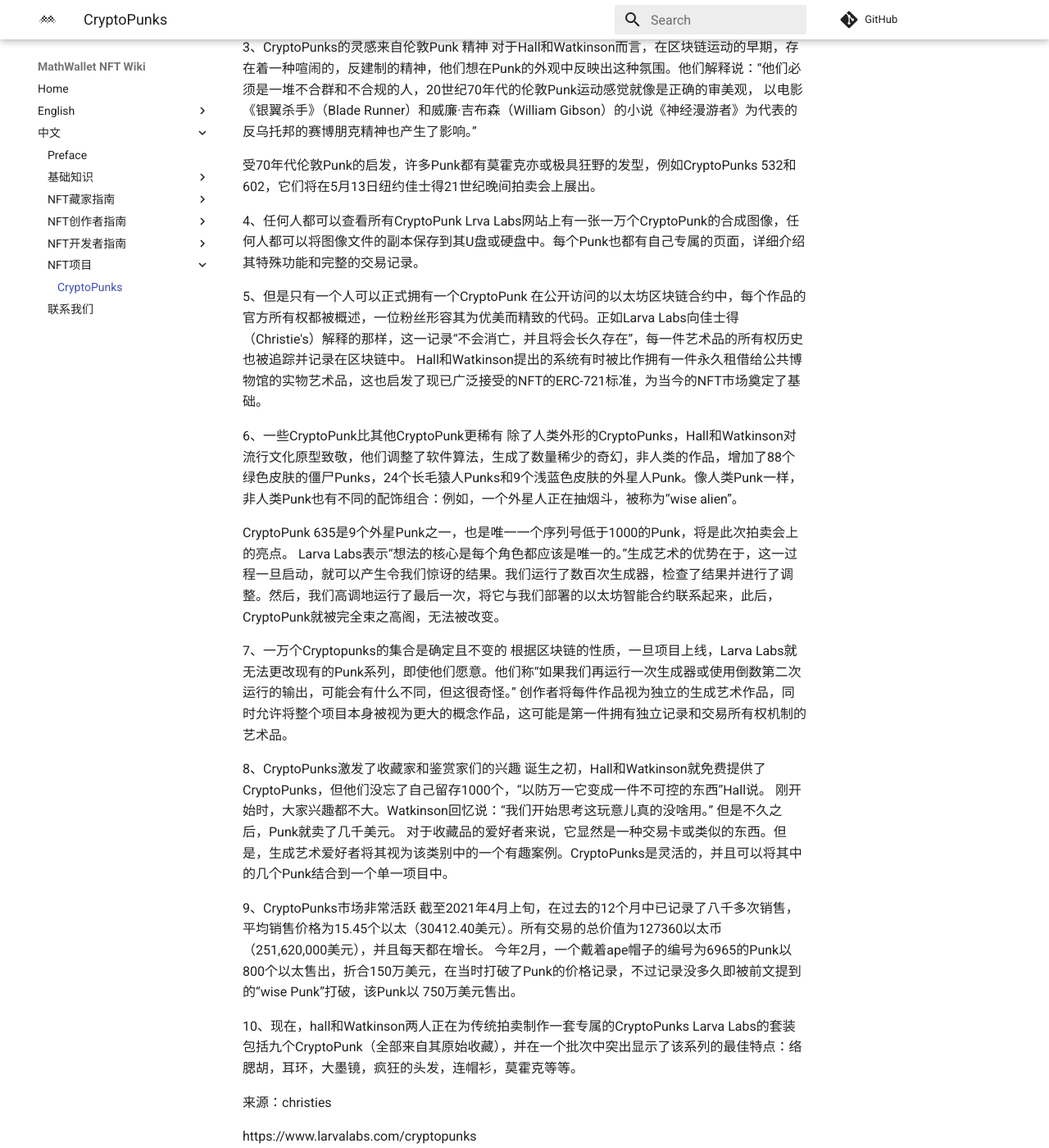
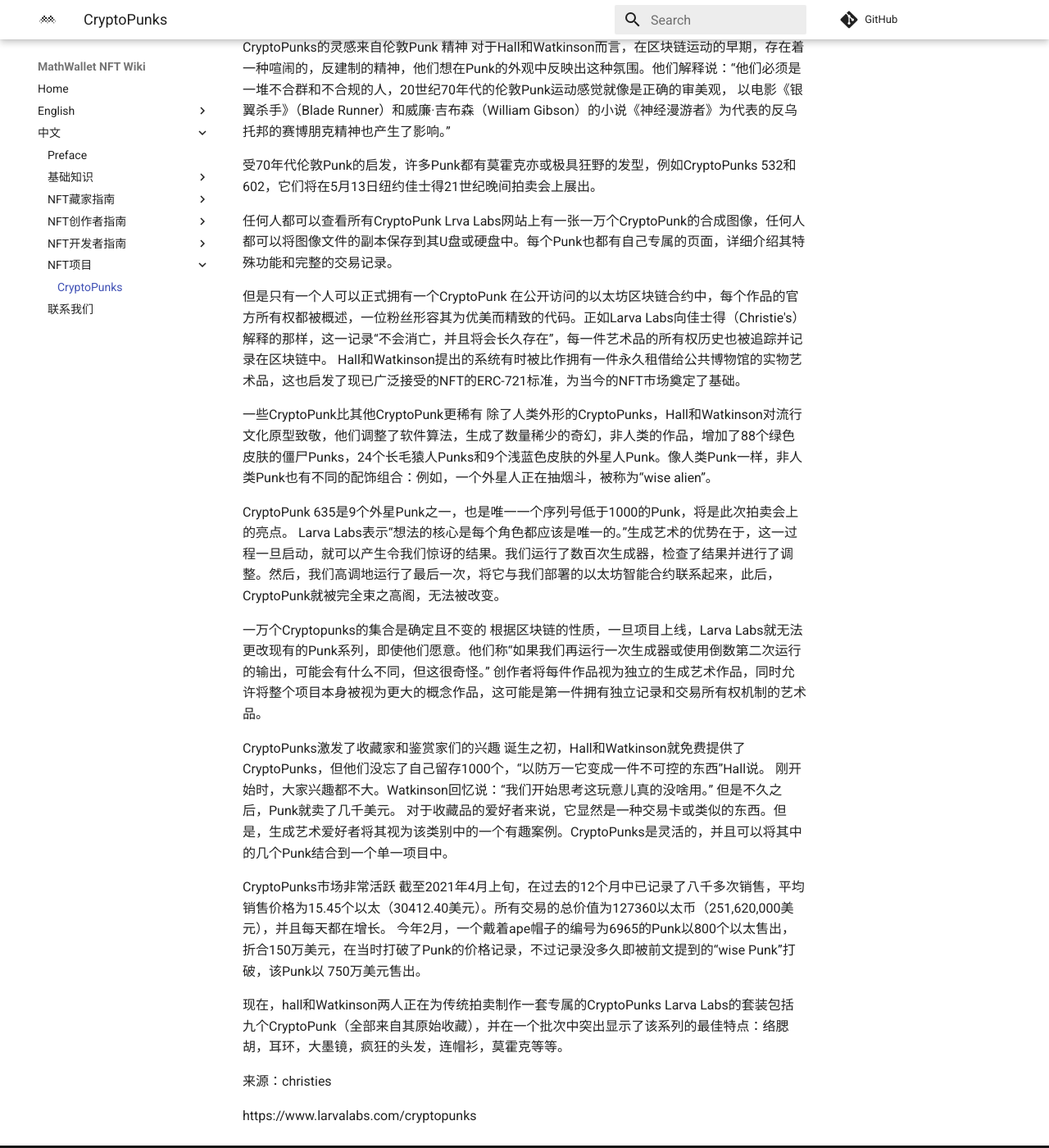
Before and after one commit to mathwallet/nft_docs, an MkDocs documentation site: the page built from docs/cn/nft_projects/CryptoPunks.md, in a window 1280 px wide and 1400 px high, scrolled down 984 px. Shown: the whole window at 82% size. Built offline with MkDocs 1.6.1 and Material for MkDocs 9.7.7, drawn with Linux system fonts in a browser that asks for light colours; comment, search, counter and statistics services are not loaded; some of the changed text lies outside the part shown.

Commit message:
Update CryptoPunks.md

```diff
--- a/docs/cn/nft_projects/CryptoPunks.md
+++ b/docs/cn/nft_projects/CryptoPunks.md
@@ -16,7 +16,7 @@
 其中有6039个男性Punk和3840个女性Punk，总共有696个涂了口红，而303个有络腮胡，有286个带3D眼镜的Punk，128个玫瑰色的Punk，94个带辫子的Punk，78个带龅牙的Punk和44个戴睡帽的Punk。
 还有8个没有任何明显特征的Punk（有时也称为“创世”Punk），只有1个具有7种属性：CryptoPunk 8348，一个龅牙，抽烟的络腮胡Punk，戴着耳环和且有色素痣，戴着经典的墨镜和高顶礼帽。
 
-3、CryptoPunks的灵感来自伦敦Punk 精神
+CryptoPunks的灵感来自伦敦Punk 精神
 对于Hall和Watkinson而言，在区块链运动的早期，存在着一种喧闹的，反建制的精神，他们想在Punk的外观中反映出这种氛围。他们解释说：“他们必须是一堆不合群和不合规的人，20世纪70年代的伦敦Punk运动感觉就像是正确的审美观， 以电影《银翼杀手》（Blade Runner）和威廉·吉布森（William Gibson）的小说《神经漫游者》为代表的反乌托邦的赛博朋克精神也产生了影响。”
 
 
@@ -28,14 +28,14 @@
 
 受70年代伦敦Punk的启发，许多Punk都有莫霍克亦或极具狂野的发型，例如CryptoPunks 532和602，它们将在5月13日纽约佳士得21世纪晚间拍卖会上展出。
 
-4、任何人都可以查看所有CryptoPunk
+任何人都可以查看所有CryptoPunk
 Lrva Labs网站上有一张一万个CryptoPunk的合成图像，任何人都可以将图像文件的副本保存到其U盘或硬盘中。每个Punk也都有自己专属的页面，详细介绍其特殊功能和完整的交易记录。
 
-5、但是只有一个人可以正式拥有一个CryptoPunk
+但是只有一个人可以正式拥有一个CryptoPunk
 在公开访问的以太坊区块链合约中，每个作品的官方所有权都被概述，一位粉丝形容其为优美而精致的代码。正如Larva Labs向佳士得（Christie's）解释的那样，这一记录“不会消亡，并且将会长久存在”，每一件艺术品的所有权历史也被追踪并记录在区块链中。
 Hall和Watkinson提出的系统有时被比作拥有一件永久租借给公共博物馆的实物艺术品，这也启发了现已广泛接受的NFT的ERC-721标准，为当今的NFT市场奠定了基础。
 
-6、一些CryptoPunk比其他CryptoPunk更稀有
+一些CryptoPunk比其他CryptoPunk更稀有
 除了人类外形的CryptoPunks，Hall和Watkinson对流行文化原型致敬，他们调整了软件算法，生成了数量稀少的奇幻，非人类的作品，增加了88个绿色皮肤的僵尸Punks，24个长毛猿人Punks和9个浅蓝色皮肤的外星人Punk。像人类Punk一样，非人类Punk也有不同的配饰组合：例如，一个外星人正在抽烟斗，被称为“wise alien”。
 
 
@@ -46,20 +46,20 @@
 CryptoPunk 635是9个外星Punk之一，也是唯一一个序列号低于1000的Punk，将是此次拍卖会上的亮点。
 Larva Labs表示“想法的核心是每个角色都应该是唯一的。”生成艺术的优势在于，这一过程一旦启动，就可以产生令我们惊讶的结果。我们运行了数百次生成器，检查了结果并进行了调整。然后，我们高调地运行了最后一次，将它与我们部署的以太坊智能合约联系起来，此后，CryptoPunk就被完全束之高阁，无法被改变。
 
-7、一万个Cryptopunks的集合是确定且不变的
+一万个Cryptopunks的集合是确定且不变的
 根据区块链的性质，一旦项目上线，Larva Labs就无法更改现有的Punk系列，即使他们愿意。他们称“如果我们再运行一次生成器或使用倒数第二次运行的输出，可能会有什么不同，但这很奇怪。”
 创作者将每件作品视为独立的生成艺术作品，同时允许将整个项目本身被视为更大的概念作品，这可能是第一件拥有独立记录和交易所有权机制的艺术品。
 
-8、CryptoPunks激发了收藏家和鉴赏家们的兴趣
+CryptoPunks激发了收藏家和鉴赏家们的兴趣
 诞生之初，Hall和Watkinson就免费提供了CryptoPunks，但他们没忘了自己留存1000个，“以防万一它变成一件不可控的东西”Hall说。
 刚开始时，大家兴趣都不大。Watkinson回忆说：“我们开始思考这玩意儿真的没啥用。” 但是不久之后，Punk就卖了几千美元。
 对于收藏品的爱好者来说，它显然是一种交易卡或类似的东西。但是，生成艺术爱好者将其视为该类别中的一个有趣案例。CryptoPunks是灵活的，并且可以将其中的几个Punk结合到一个单一项目中。
 
-9、CryptoPunks市场非常活跃
+CryptoPunks市场非常活跃
 截至2021年4月上旬，在过去的12个月中已记录了八千多次销售，平均销售价格为15.45个以太（30412.40美元）。所有交易的总价值为127360以太币（251,620,000美元），并且每天都在增长。
 今年2月，一个戴着ape帽子的编号为6965的Punk以800个以太售出，折合150万美元，在当时打破了Punk的价格记录，不过记录没多久即被前文提到的“wise Punk”打破，该Punk以 750万美元售出。
 
-10、现在，hall和Watkinson两人正在为传统拍卖制作一套专属的CryptoPunks
+现在，hall和Watkinson两人正在为传统拍卖制作一套专属的CryptoPunks
 Larva Labs的套装包括九个CryptoPunk（全部来自其原始收藏），并在一个批次中突出显示了该系列的最佳特点：络腮胡，耳环，大墨镜，疯狂的头发，连帽衫，莫霍克等等。
 
 来源：christies
```
Also changed, not shown: other parts of docs/cn/nft_projects/CryptoPunks.md (+2 -2 lines).
